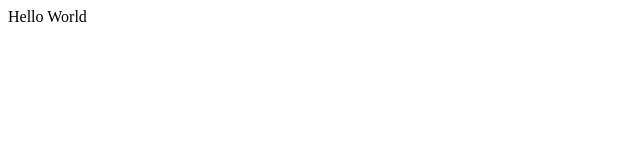
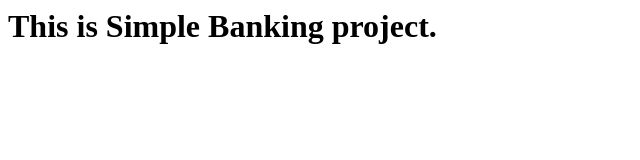
Before and after one commit to kedar1110/CodeAlpha_Simple-Banking-Application, a plain HTML site: page index.html in a window 1280 px wide. Shown: the whole page, without its empty margins (0-640 px from the left). Drawn offline with Linux system fonts and the light colour scheme.

Commit message:
Initial commit

```diff
--- a/index.html
+++ b/index.html
@@ -1 +1 @@
-<p>Hello World</p>
+<h1>This is Simple Banking project.</h1>
```
Also changed, not shown: 1 other file.
